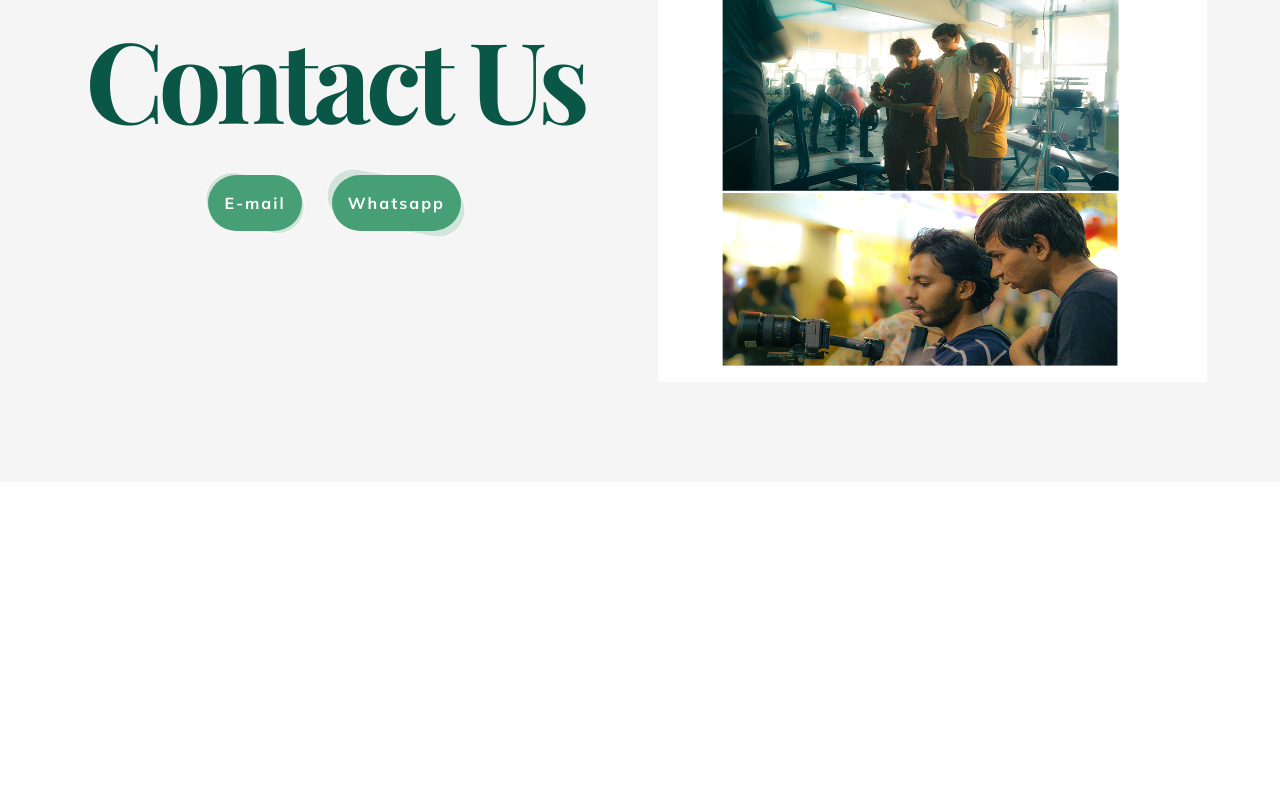
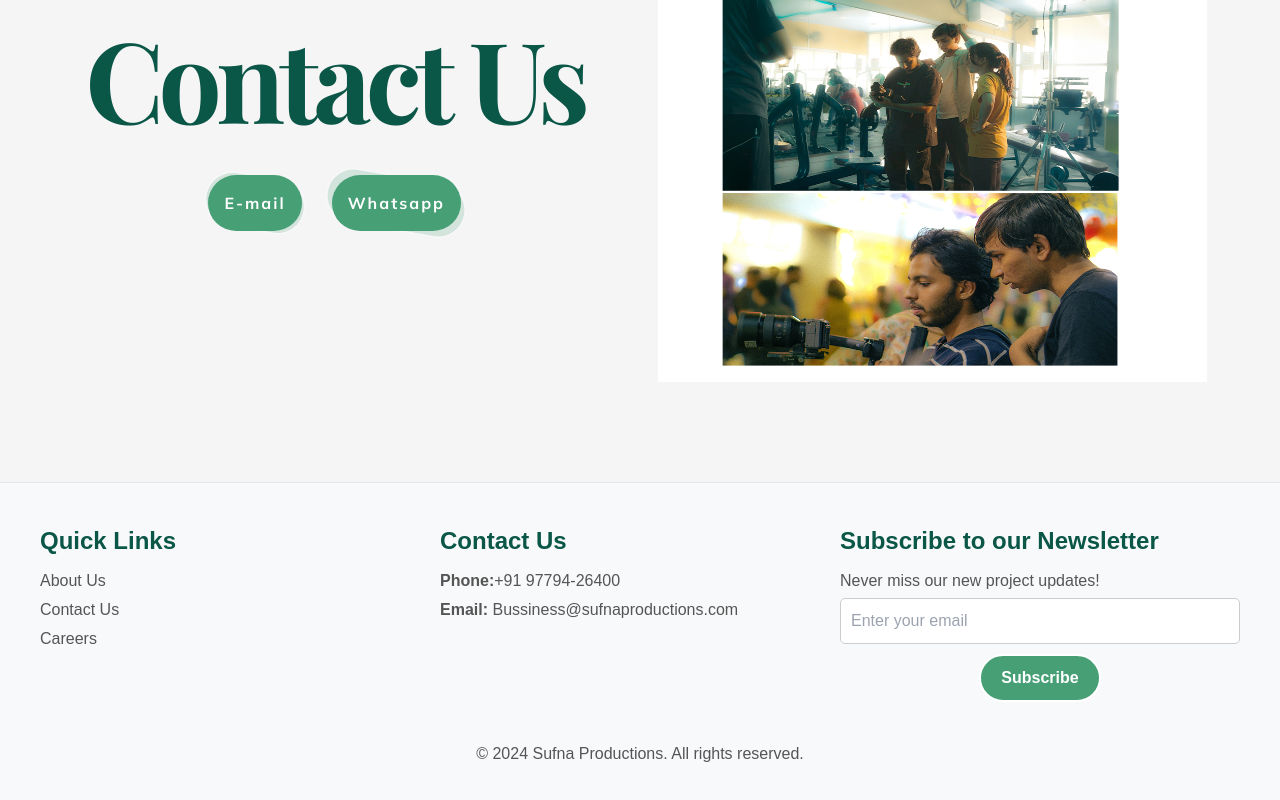
Before and after one commit to Ujjwaldhariwal/Sufna-Productions, a React (Create React App) app: page / in a window 1280 px wide. Shown: the part 3609-4409 px from the top of the page. Before the commit the page ends 4091 px from the top, so only its background shows below. Built offline with nearby package versions, Linux system fonts and the light colour scheme.

Commit message:
added footer

```diff
--- a/src/components/AnimRoutes.js
+++ b/src/components/AnimRoutes.js
@@ -6,6 +6,7 @@ import Portfolio from '../pages/Portfolio';
 import Contact from '../pages/Contact';
 // import the Clients component
 import Clients from '../pages/Our_Clients';
+
 
 // import routes route & useLocation hook
 import { Routes, Route, useLocation } from 'react-router-dom';
@@ -32,6 +33,7 @@ const AnimRoutes = () => {
         <Route path='/contact' element={<Contact />} />
         {/* Add the route for the Clients component */}
         <Route path='/clients' element={<Clients />} />
+
       </Routes>
     </AnimatePresence>
   );
--- a/src/pages/Contact.js
+++ b/src/pages/Contact.js
@@ -4,7 +4,7 @@ import { transition1 } from '../transitions';
 import { CursorContext } from '../context/CursorContext';
 import './btn.css';
 import './contact.css'; // Import the new CSS file
-import { FaFacebookF, FaInstagram, FaYoutube } from 'react-icons/fa';
+import { FaFacebookF, FaInstagram, FaLinkedin, FaYoutube } from 'react-icons/fa';
 import dhruv from '../img/contact/dhr2.png'; // Import the new image
 
 const Contact = () => {
@@ -61,6 +61,9 @@ const Contact = () => {
               <a href="https://www.youtube.com/@Sufna.Productions">
                 <FaYoutube className='social-icon3' />
               </a>
+              <a href="https://www.linkedin.com/company/sufnaproductions/">
+                <FaLinkedin className='social-icon4' />
+              </a>
             </div>
           </div>
           {/* image */}
--- /dev/null
+++ b/src/pages/Footer.css
@@ -0,0 +1,117 @@
+.footer {
+    background-color: #f8f9fa;
+    padding: 40px 20px;
+    font-family: 'primary-font', Arial, sans-serif;
+    border-top: 1px solid #e7e7e7;
+  }
+
+  .footer-content {
+    display: flex;
+    flex-wrap: wrap;
+    justify-content: space-between;
+    max-width: 1200px;
+    margin: auto;
+  }
+
+  .footer-section {
+    flex: 1;
+    min-width: 250px;
+    margin-bottom: 20px;
+  }
+
+  .footer-section h4 {
+    font-size: 24px;
+    font-family: 'primary-font', Arial, sans-serif;
+    font-weight: bold;
+    color: #0a5647;
+    margin-bottom: 10px;
+  }
+
+  .footer-section p,
+  .footer-section a {
+    color: #555;
+    margin: 5px 0;
+    text-decoration: none;
+  }
+
+  .footer-section a:hover {
+    text-decoration: underline;
+  }
+
+  .footer-section ul {
+    list-style: none;
+    padding: 0;
+  }
+
+  .footer-section li {
+    margin: 5px 0;
+  }
+
+  .newsletter form {
+    display: flex;
+    flex-direction: column;
+    align-items: flex-start;
+  }
+
+  .newsletter input {
+    padding: 10px;
+    margin-bottom: 10px;
+    border: 1px solid #ccc;
+    border-radius: 5px;
+    width: 100%;
+    font-family: 'primary-font', Arial, sans-serif;
+  }
+
+  .newsletter button {
+    padding: 10px 20px;
+    background-color: #479f76;
+    color: white;
+    border: 2px solid white;
+    border-radius: 2rem;
+    cursor: pointer;
+    transition: all .5s;
+    font-family: 'primary-font', Arial, sans-serif;
+    font-weight: bold;
+    align-self: center;
+  }
+
+  .newsletter button:hover {
+    background-color: #479f76;
+  }
+
+  .message {
+    color: #28a745;
+    font-size: 14px;
+    margin-top: 10px;
+  }
+
+  .footer-bottom {
+    text-align: center;
+    margin-top: 20px;
+    color: #555;
+  }
+
+  @media (max-width: 768px) {
+    .footer-content {
+      flex-direction: column;
+      align-items: center;
+    }
+    .footer-section {
+      text-align: center;
+    }
+    .newsletter form {
+      align-items: center;
+    }
+  }
+
+  @media (min-width: 768px) and (max-width: 1200px) {
+    .footer-section {
+      flex: 1 1 45%;
+    }
+  }
+
+  @media (min-width: 1201px) {
+    .footer-section {
+      flex: 1 1 30%;
+    }
+  }
--- a/src/pages/Home.js
+++ b/src/pages/Home.js
@@ -6,6 +6,7 @@ import About from '../pages/About';
 import Portfolio from '../pages/Portfolio';
 import Contact from '../pages/Contact';
 import Clients from '../pages/Our_Clients';
+import Footer from '../pages/footer';
 
 
 const Home = () => {
@@ -67,6 +68,7 @@ const Home = () => {
 
       <Portfolio />
       <Contact />
+      <Footer />
 
 
 
--- a/src/pages/contact.css
+++ b/src/pages/contact.css
@@ -105,6 +105,10 @@
   font-size: 40px;
   color: #ff0000;
 }
+.social-icon4 {
+  font-size: 40px;
+  color: #0077B5;
+}
 
 .button-wrapper {
   display: flex;
--- /dev/null
+++ b/src/pages/footer.js
@@ -0,0 +1,61 @@
+import React, { useState } from 'react';
+import './Footer.css';
+import './btn.css';
+
+const Footer = () => {
+  const [email, setEmail] = useState('');
+  const [message, setMessage] = useState('');
+
+  const handleSubmit = (e) => {
+    e.preventDefault();
+    if (validateEmail(email)) {
+      setMessage('Subscribed successfully!');
+    } else {
+      setMessage('Please enter a valid email address.');
+    }
+  };
+
+  const validateEmail = (email) => {
+    const re = /^[^\s@]+@[^\s@]+\.[^\s@]+$/;
+    return re.test(email);
+  };
+
+  return (
+    <footer className="footer">
+      <div className="footer-content">
+        <div className="footer-section links">
+          <h4>Quick Links</h4>
+          <ul>
+            <li><a href="/about">About Us</a></li>
+            <li><a href="/contact">Contact Us</a></li>
+            <li><a href="https://www.linkedin.com/company/sufnaproductions/jobs/">Careers</a></li>
+          </ul>
+        </div>
+        <div className="footer-section contact">
+          <h4>Contact Us</h4>
+          <p><strong>Phone:</strong>+91 97794-26400</p>
+          <p><strong>Email:</strong> <a href="mailto:bussiness@sufnaproductions.com">Bussiness@sufnaproductions.com</a></p>
+        </div>
+        <div className="footer-section newsletter">
+          <h4>Subscribe to our Newsletter</h4>
+          <p>Never miss our new project updates!</p>
+          <form onSubmit={handleSubmit}>
+            <input
+              type="email"
+              placeholder="Enter your email"
+              value={email}
+              onChange={(e) => setEmail(e.target.value)}
+            />
+            <button type="submit" className="btn-abu">Subscribe</button>
+          </form>
+          {message && <p className="message">{message}</p>}
+        </div>
+      </div>
+      <div className="footer-bottom">
+        <p>&copy; 2024 Sufna Productions. All rights reserved.</p>
+      </div>
+    </footer>
+  );
+}
+
+export default Footer;
```
